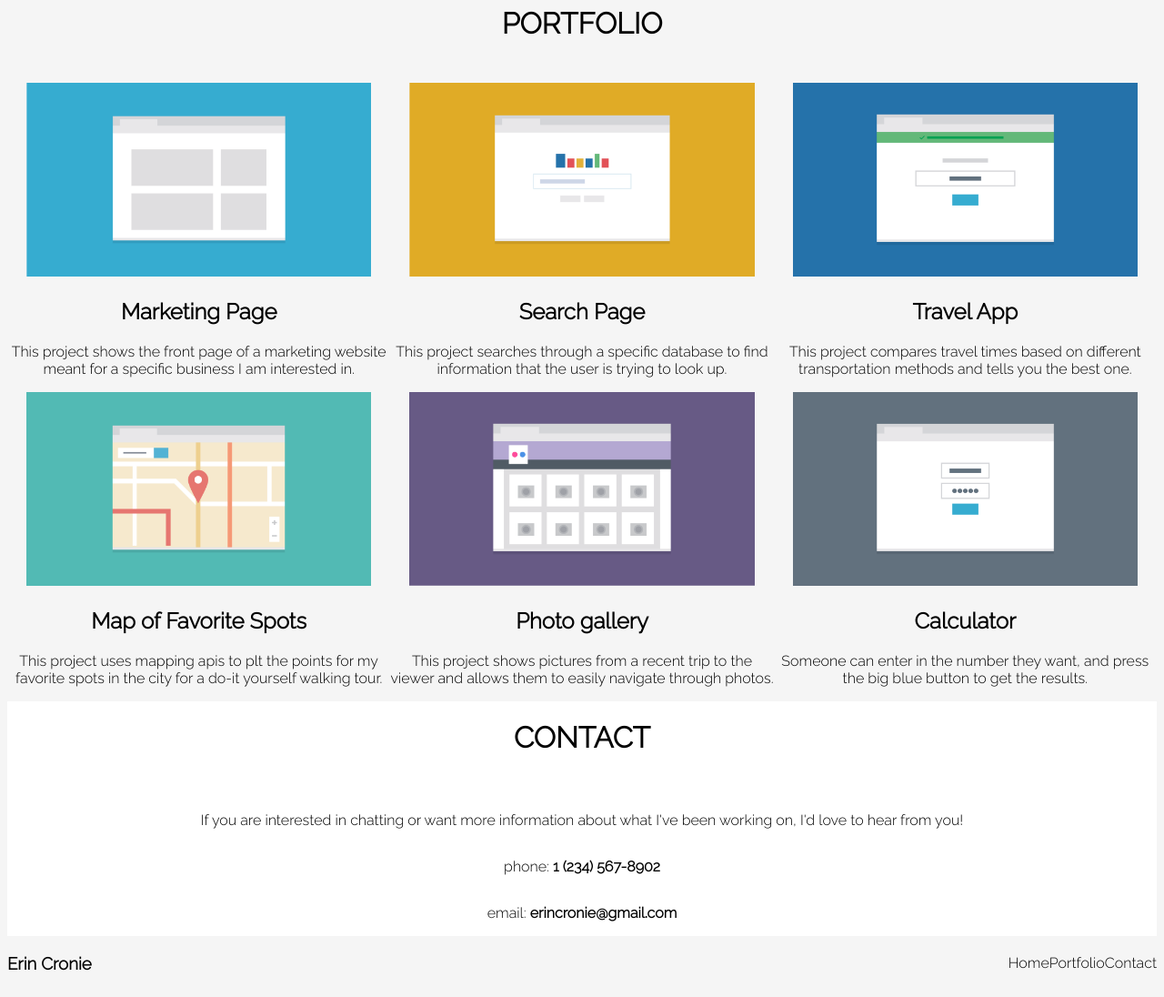
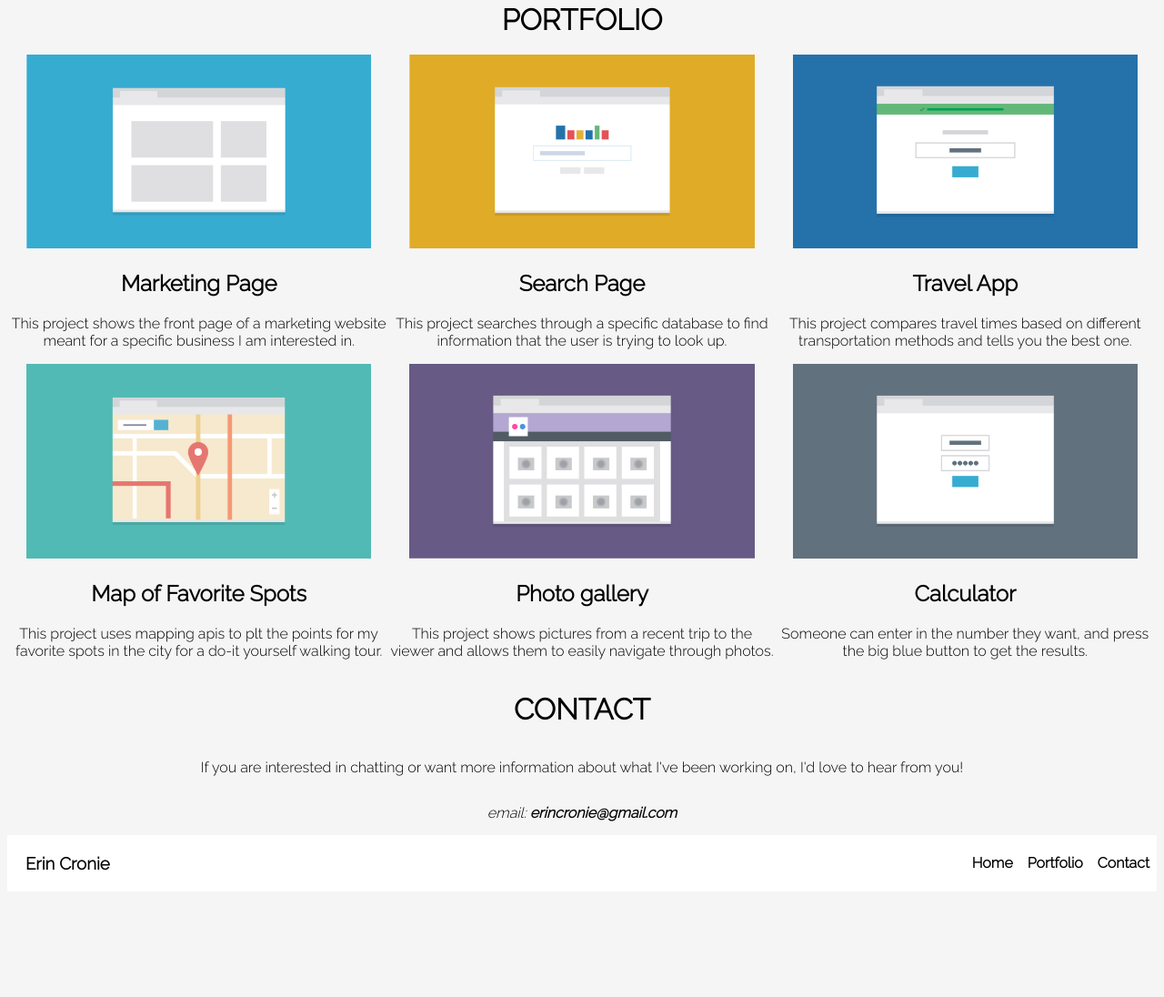
Before and after one commit to ehrenfelser/Treehouse-Unit-2-Project, a plain HTML site: page index.html in a window 1280 px wide. Shown: the part 377-1473 px from the top of the page at 91% size. After the commit the page ends 1365 px from the top, so only its background shows below. Drawn offline with Linux system fonts and the light colour scheme.

Commit message:
Final project
Finished project

```diff
--- a/index.html
+++ b/index.html
@@ -11,8 +11,6 @@
     <title>Erin Cronie - Treehouse Unit 2</title>
 </head>
 <body>
-
-
 <header>
     <div class="nav-bar" id="home">
             <h1 class="my-name">Erin Cronie</h1>
@@ -24,9 +22,6 @@
             </ul>
     </div>
 </header>
-
-
-<main>
 
     <div class="profile-container">
 
@@ -71,18 +66,18 @@
 
 		</div>
     </div>
-</main>
 
-<footer>
+
+
     <div class="contact" id="Contact">
         <h1 class="title">Contact</h1>
         <P>If you are interested in chatting or want more information about what I've been working on, I'd love to hear from you!</p>
-        <p>phone: <strong>1 (234) 567-8902</strong></p>
-        <p>email: <strong>erincronie@gmail.com</strong></p>
+        <address>email: <strong>erincronie@gmail.com</strong></address>
     </div>
 
 
-    <div class="footer-bar">
+    <footer>
+        <div class="footer-bar">
         <h3>Erin Cronie</h3>
         <ul class="foot-nav">
             <li class="hide"><a href="#home">Home</a></li>
@@ -90,7 +85,7 @@
             <li class="hide"><a href="#Contact">Contact</a></li>
             <li class="back"><a href="#home">Back To Top</a></li>
         </ul>
-    </div>
-</footer>
+        </div>
+    </footer>
 </body>
 </html>
--- a/styles.css
+++ b/styles.css
@@ -25,7 +25,7 @@
     }
 
 
-    .nav  a{
+    a{
         display: block;
         text-decoration: none;
         color: black;
@@ -54,7 +54,6 @@
     li {
         text-align: center;
 
-
     }
 
     header {
@@ -62,8 +61,6 @@
 
 
     }
-
-
 
 
     /*==Body Content==*/
@@ -80,7 +77,6 @@
         flex-direction: column;
         text-align: center;
         min-height: 100vh;
-
         background-color: whitesmoke;
 
     }
@@ -92,15 +88,10 @@
     h3,
     h4 {
         text-align: center;
-       padding: o;
+        padding: 0px;
+        margin: 20px;
 
     }
-
-   p {
-    padding: none;
-
-   }
-
 
 
 
@@ -108,10 +99,11 @@
        margin: 0 auto;
         padding-top: 50px;
 
+    }
 
-    }
+
     .title {
-        padding-bottom: 25px;
+
         text-transform: uppercase;
         font-size: 2rem;
 
@@ -119,8 +111,11 @@
 
     .contact {
         margin: auto;
-        padding: none;
 
+    }
+
+    address {
+        margin: 15px;
 
     }
 
@@ -131,35 +126,25 @@
        flex-direction: column;
         align-items: center;
         margin-top: auto;
-        background-color: white;
+
  }
 
 
     .footer-bar{
-        align-items: center;
-      background-color: whitesmoke;
+       background-color: white;
 
     }
 
     .foot-nav  a{
-        display: block;
         text-decoration: none;
         color: black;
         font-size: 1em;
-        text-align: center;
-        justify-content: space-between;
 
-
-    }
-
-    li .back {
-      align-items: center;
     }
 
 
     .foot-nav a:hover {
         color: pink
-
 
     }
 
@@ -194,12 +179,13 @@
         .nav-bar{
             flex-direction: column;
 
-
         }
 
         ul {
             flex-direction: row;
+
         }
+
 
 
         .profile-container {
@@ -239,6 +225,7 @@
 
         .hide {
             display: contents;
+            justify-content: space-between;
 
         }
 
@@ -274,9 +261,10 @@
        .footer-bar {
         display: flex;
         flex-wrap: wrap;
-        justify-content: space-between;
 
        }
+
+
 
        .hide {
         display: contents;
```
Lines whose indentation alone changed are shown as unchanged.
